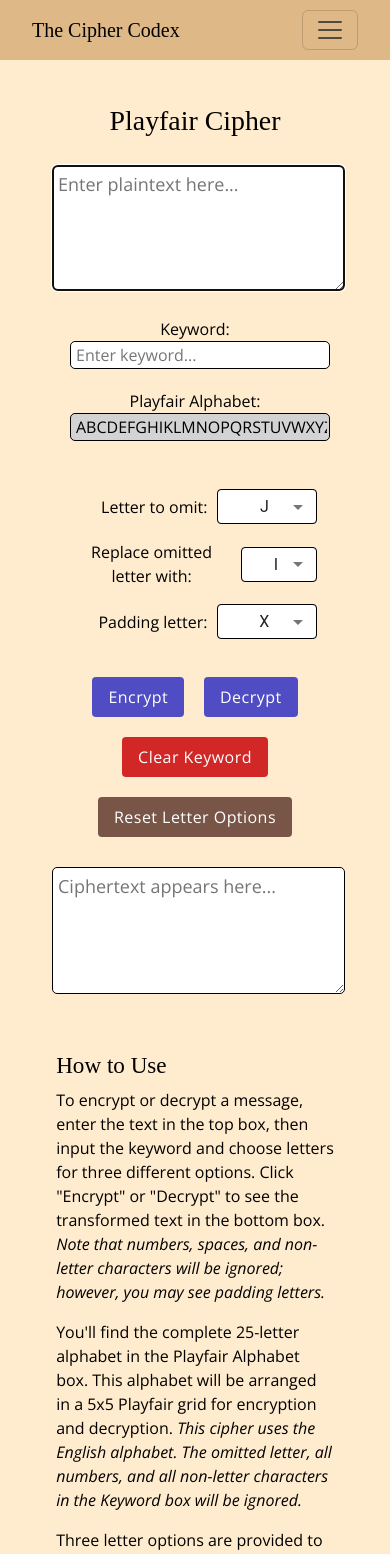
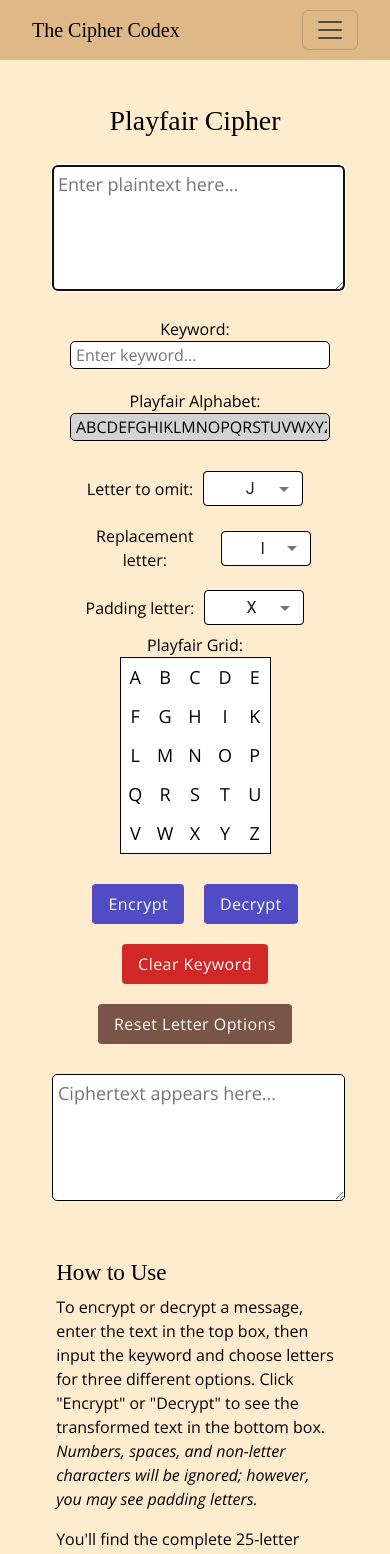
Before and after one commit to eugenerbl/the-cipher-codex, a React (Vite) app: page /playfair in a window 390 px wide. Shown: the top 1554 px of the page. Built offline with nearby package versions, Linux system fonts and the light colour scheme; a web font is replaced by a local one.

Commit message:
Add 5x5 Playfair Grid

```diff
--- a/src/components/CipherPlayfair/Playfair.css
+++ b/src/components/CipherPlayfair/Playfair.css
@@ -2,9 +2,8 @@
    background-color: lightgray;
 }
 
-.optionContainer {
-   justify-content: center;
-   margin-bottom: 20px;
+.letterOption {
+   margin-top: 20px;
 }
 
 .letterOptionBox {
@@ -30,6 +29,21 @@
     width: 90%;
 }
 
+.grid {
+   border: 1px solid black;
+   place-self: center;
+   background-color: white;
+}
+
+.gridLetter {
+   padding: 5px;
+   text-align: center;
+   width: 30px;
+   height: 20px;
+   aspect-ratio: 1;
+   font-family: var(--body-font);
+}
+
 @media screen and (max-width: 600px) {
    .optionContainer {
       width: 80%;
@@ -41,6 +55,12 @@
       flex-direction: row;
       align-items: center;
       gap: 10px;
+      margin-top: 10px;
+   }
+
+   .gridLetter {
+      padding: 6px;
+      font-size: 18px;
    }
 }
 
@@ -66,4 +86,9 @@ body.dark {
    .playfairGrids, .playfairRules {
       opacity: 0.8;
    }
+
+   .grid {
+      border: 1px solid var(--dark-mode-white);
+      background-color: var(--dark-mode-primary);
+   }
 }
--- a/src/components/CipherPlayfair/Playfair.jsx
+++ b/src/components/CipherPlayfair/Playfair.jsx
@@ -30,7 +30,7 @@ function Playfair() {
 
    const resetKeyword = () => {
       setKeyword('');
-      // omitted letter doesn't change, so must take that into account
+      // omitted letter doesn't change, so must keep existing letter
       setAlphabet(completeKeyword('', omittedLetter, normalAlphabet));
    }
 
@@ -77,8 +77,8 @@ function Playfair() {
          </div>
 
          <Box sx={{ flexGrow: 1 }}>
-            <Grid container direction="row" sx={{ justifyContent: "center", alignItems: "center", marginBottom: "20px" }}>
-               <Grid>
+            <Grid container direction="row" sx={{ justifyContent: "center", margin: "0px 10vw 20px" }}>
+               <Grid size={{ xs: 12, sm: 8, lg: 6 }} sx={{ placeItems: "center"}}>
                   <Stack>
                      <label htmlFor="keyword" className="keyBoxLabel">Keyword:</label>
                      <input type="text" id="keyword" value={keyword} className="keyBox"
@@ -90,10 +90,7 @@ function Playfair() {
                         className="keyBox completeKey" name="completeKeywordBox"
                      />
                   </Stack>
-               </Grid>
-            </Grid>
 
-            <Grid container className="optionContainer">
                   <FormControl className="letterOption" sx={{ m: 1 }}>
                      <label htmlFor="omitted-letter-select" className="keyBoxLabel">Letter to omit:</label>
                      <Select
@@ -111,7 +108,7 @@ function Playfair() {
                      </Select>
                   </FormControl>
                   <FormControl className="letterOption" sx={{ m: 1 }}>
-                  <label htmlFor="replace-letter-select" className="keyBoxLabel">Replace omitted letter with:</label>
+                     <label htmlFor="replace-letter-select" className="keyBoxLabel">Replacement letter:</label>
                      <Select
                         labelId="replace-letter-select"
                         id="replace-letter-select"
@@ -140,6 +137,12 @@ function Playfair() {
                   </FormControl>
                </Grid>
 
+               <Grid size={{ xs: 12, sm: 4, lg: 4 }}>
+                  <label className="keyBoxLabel">Playfair Grid:</label>
+                  <LetterTable inputString={alphabet} />
+               </Grid>
+            </Grid>
+
             <Grid container direction="row" sx={{ justifyContent: "center", alignItems: "center" }}>
                <Grid>
                   <Button className="button" variant="contained" disableElevation color="blue" onClick={handleEncryption}>Encrypt</Button>
@@ -157,7 +160,7 @@ function Playfair() {
          </Box>
 
          <div>
-            {errorMessage && (<Typography color="error" style={{ marginTop: 20, whiteSpace: "pre" }}>{errorMessage}</Typography>)}
+            {errorMessage && (<Typography color="error" style={{ marginTop: 20, whiteSpace: "pre-wrap" }}>{errorMessage}</Typography>)}
             <textarea value={ciphertext} className="textBox"
                placeholder="Ciphertext appears here..." readOnly />
          </div>
@@ -186,4 +189,32 @@ function completeKeyword(keyword, omitLetter, alphabet) {
    return usedChars.concat(remainingChars).join("");
 }
 
+// Builds a 5x5 Playfair Grid
+const LetterTable = ({ inputString }) => {
+   const gridSize = 5;
+
+   // Convert string into a 2D array
+   const tableData = [];
+   for (let i = 0; i < gridSize; i++) {
+      const row = inputString.slice(i * gridSize, (i + 1) * gridSize).split('');
+      tableData.push(row);
+   }
+
+   return (
+      <table className="grid" style={{ borderCollapse: 'collapse' }}>
+         <tbody>
+            {tableData.map((row, rowIndex) => (
+               <tr key={rowIndex}>
+                  {row.map((char, colIndex) => (
+                     <td className="gridLetter" key={colIndex}>
+                        {char}
+                     </td>
+                  ))}
+               </tr>
+            ))}
+         </tbody>
+      </table>
+   );
+};
+
 export default Playfair;
--- a/src/components/CipherPlayfair/PlayfairAbout.jsx
+++ b/src/components/CipherPlayfair/PlayfairAbout.jsx
@@ -15,14 +15,14 @@ function PlayfairAbout() {
         <p>
           To encrypt or decrypt a message, enter the text in the top box, then input the keyword and
           choose letters for three different options. Click "Encrypt" or "Decrypt" to see the transformed
-          text in the bottom box. <i>Note that numbers, spaces, and non-letter characters will be
-          ignored; however, you may see padding letters.</i>
+          text in the bottom box. <i>Numbers, spaces, and non-letter characters will be ignored;
+          however, you may see padding letters.</i>
         </p>
         <p>
           You'll find the complete 25-letter alphabet in the Playfair Alphabet box. This alphabet will
-          be arranged in a 5x5 Playfair grid for encryption and decryption. <i>This cipher uses the
-          English alphabet. The omitted letter, all numbers, and all non-letter characters in the
-          Keyword box will be ignored.</i>
+          be arranged in the 5x5 Playfair Grid to the right of the input box for encryption and
+          decryption. <i>This cipher uses the English alphabet. The omitted letter, all numbers, and
+          all non-letter characters in the Keyword box will be ignored.</i>
         </p>
         <p>
           Three letter options are provided to customize your cipher:
@@ -34,8 +34,8 @@ function PlayfairAbout() {
             cannot be the same as the replacement or padding letter.
           </li>
           <li>
-            <b>Replace omitted letter with (Replacement letter)</b>: All instances of the omitted letter
-            in the message will be replaced with this letter.
+            <b>Replacement letter</b>: All instances of the omitted letter in the message will be
+            replaced with this letter.
           </li>
           <li>
             <b>Padding letter</b>: This letter is used to either split pairs of double letters or
--- a/src/components/CipherPlayfair/playfairCipher.js
+++ b/src/components/CipherPlayfair/playfairCipher.js
@@ -35,7 +35,7 @@ function cleanText(text, omitLetter, repLetter) {
     let plaintext = text.toUpperCase().replace(/[^A-Z]/g, "");
 
     if (plaintext.toUpperCase().includes(omitLetter.toUpperCase())) {
-        addNote("Note: Found omitted letter '" + omitLetter + "' in text. Replaced with '" + repLetter + "'.");
+        addNote(`Note: Found omitted letter ${omitLetter} in text. Replaced with ${repLetter}.`);
     }
 
     return plaintext.replaceAll(omitLetter, repLetter);
@@ -46,8 +46,7 @@ function cleanText(text, omitLetter, repLetter) {
 function choosePadChar(omitLetter, padLetter) {
     for (let ltr of COMMON_PADDING_LETTERS) {
         if (ltr !== padLetter && ltr !== omitLetter) {
-            addNote("Note: Double padding letter '" + padLetter + padLetter + "' was created. Used '" +
-                ltr + "' as padding letter here to make '" + padLetter + ltr + " " + padLetter + "'.");
+            addNote(`Note: Double padding letter '${padLetter}${padLetter}' was created. Used '${ltr}' as padding letter here to make '${padLetter}${ltr} ${padLetter}'.`);
             return ltr;
         }
     }
--- a/src/components/Footer/Footer.jsx
+++ b/src/components/Footer/Footer.jsx
@@ -6,7 +6,7 @@ function Footer() {
         <footer className="footer">
             <Container fluid className="headerFooterText">
                 <Row style={{justifyContent: "center", fontSize: "18px"}} >
-                    &copy; {new Date().getFullYear()} The Cipher Codex
+                    <span>&copy; {new Date().getFullYear()} The Cipher Codex</span>
                 </Row>
             </Container>
         </footer>
```
Lines whose indentation alone changed are shown as unchanged.
